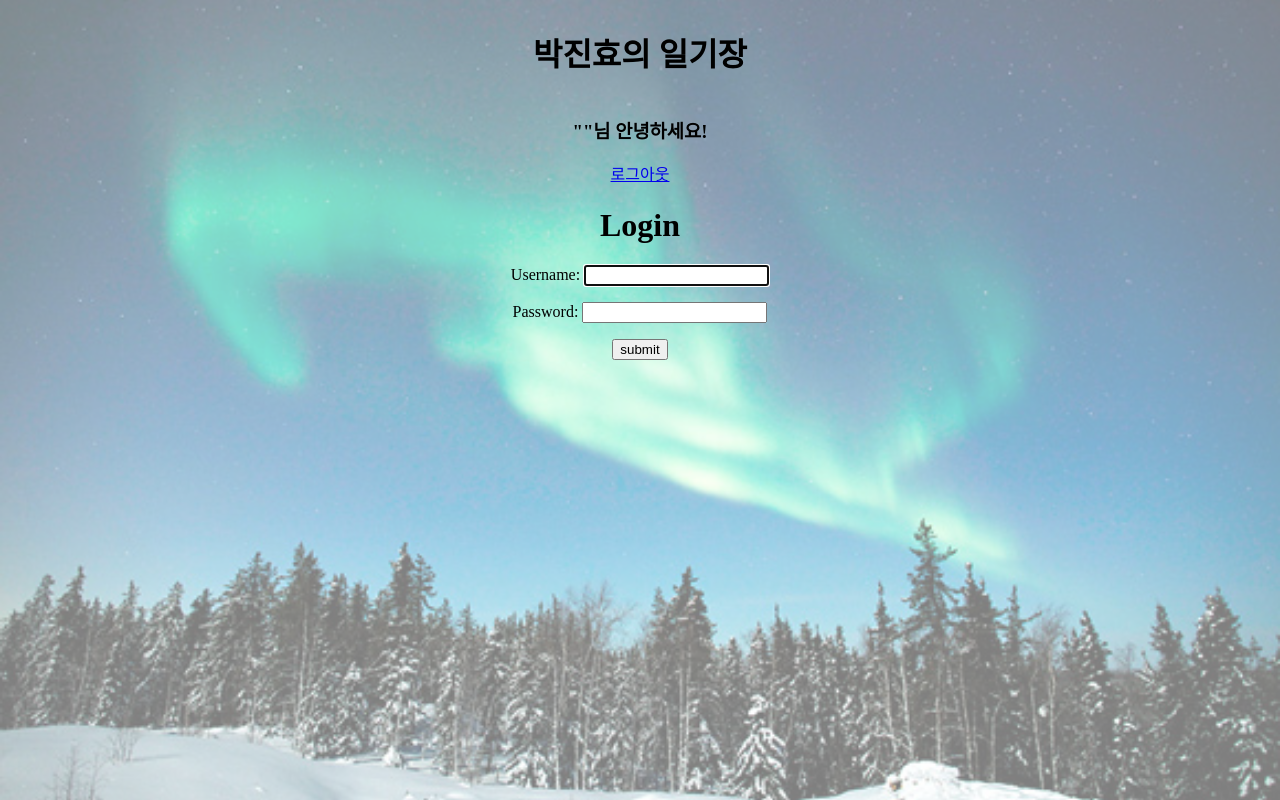
After one commit to 2018121022/diaryproject2.., a Django app: page /account/login/ in a window 1280 px wide. The commit adds this page. Run offline with Django 3.2, Linux system fonts and the light colour scheme.

Commit message:
firstcommit

```diff
--- a/diaryapp/forms.py
+++ b/account/forms.py
@@ -1,5 +1,5 @@
 from django import forms
-from .models import Diary
+from diaryapp.models import Diary
 
 class DiaryForm(forms.ModelForm):
     class Meta:
--- /dev/null
+++ b/account/templates/login.html
@@ -0,0 +1,11 @@
+{% extends 'base.html' %}
+
+{% block content %}
+    <h1>Login</h1>
+
+    <form action="" method="POST">
+        {%csrf_token%}
+        {{form.as_p}}
+        <button type="submit">submit</button>
+    </form>
+{% endblock %}
--- /dev/null
+++ b/account/urls.py
@@ -0,0 +1,7 @@
+from django.urls import path
+from .views import *
+
+urlpatterns = [
+    path('login/', login_view , name = "login"),
+    path('logout/', logout_view , name = "logout"),
+]
--- a/account/views.py
+++ b/account/views.py
@@ -1,8 +1,27 @@
-from django.shortcuts import render
+from django.shortcuts import render, redirect
+from diaryapp.models import Diary
+from .forms import DiaryForm
 from django.contrib.auth.forms import AuthenticationForm, UserCreationForm
+from django.contrib.auth import authenticate, login, logout
 
 # Create your views here.
 
 def login_view(request):
-    form = AuthenticationForm()
-    return render(request, 'login.html',)
+    if request.method == "POST":
+        form = AuthenticationForm(request=request, data = request.POST)
+        if form.is_valid():
+            username = form.cleaned_data.get("username")
+            password = form.cleaned_data.get("password")
+            user = authenticate(request=request, username=username, password=password)
+            if user is not None:
+                login(request, user)
+
+            return redirect("home")
+
+    else:
+        form = AuthenticationForm()
+        return render(request, 'login.html',{'form':form})
+
+def logout_view(request):
+    logout(request)
+    return redirect("home")
--- a/diaryapp/templates/home.html
+++ b/diaryapp/templates/home.html
@@ -32,6 +32,6 @@
     </style>
 
     <h1>로그인 해주세요!</h1>
-    <a href="">로그인</a>
+    <a href="{%url 'login'%}">로그인</a>
     <a href="">회원가입</a>
 </body>
--- a/diaryapp/views.py
+++ b/diaryapp/views.py
@@ -1,7 +1,5 @@
 from django.http import request
 from django.shortcuts import get_object_or_404, redirect, render
-from .models import Diary
-from .forms import DiaryForm
 
 # Create your views here.
 
--- a/diaryproject/templates/base.html
+++ b/diaryproject/templates/base.html
@@ -33,7 +33,7 @@
 
     <h1>박진효의 일기장</h1>
     <h3>""님 안녕하세요!</h3>
-    <a href="">로그아웃</a>
+    <a href="{%url 'logout'%}">로그아웃</a>
 
      <div class = "container">
         {% block content %}
--- a/diaryproject/urls.py
+++ b/diaryproject/urls.py
@@ -22,5 +22,6 @@ from django.conf.urls.static import static
 urlpatterns = [
     path('admin/', admin.site.urls),
     path('', home, name = "home"),
-    path('diaryapp/', include('diaryapp.urls'))
+    path('diaryapp/', include('diaryapp.urls')),
+    path('account/', include('account.urls')),
 ] + static(settings.MEDIA_URL, document_root=settings.MEDIA_ROOT)
```
Also changed, not shown: db.sqlite3.
